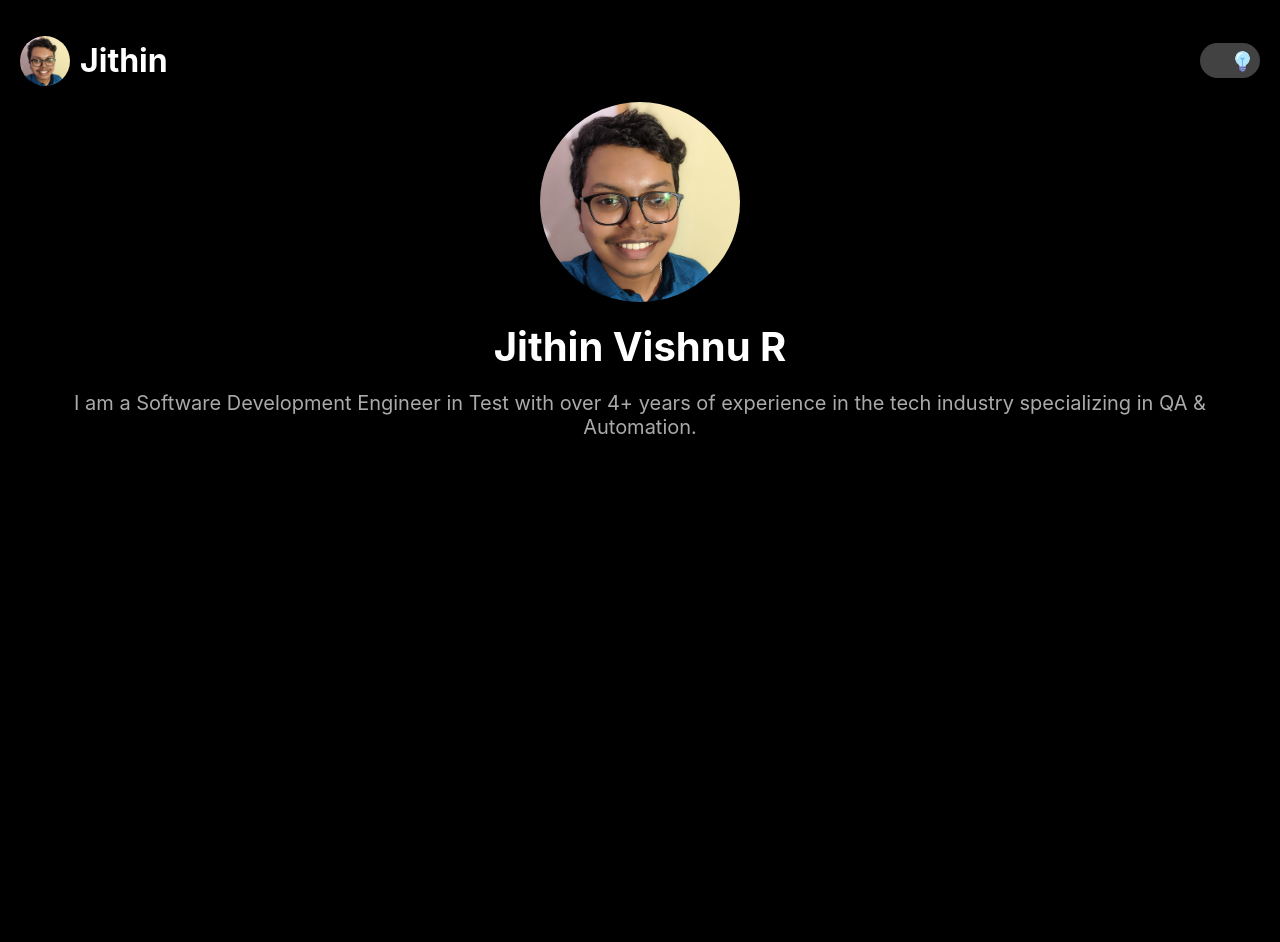
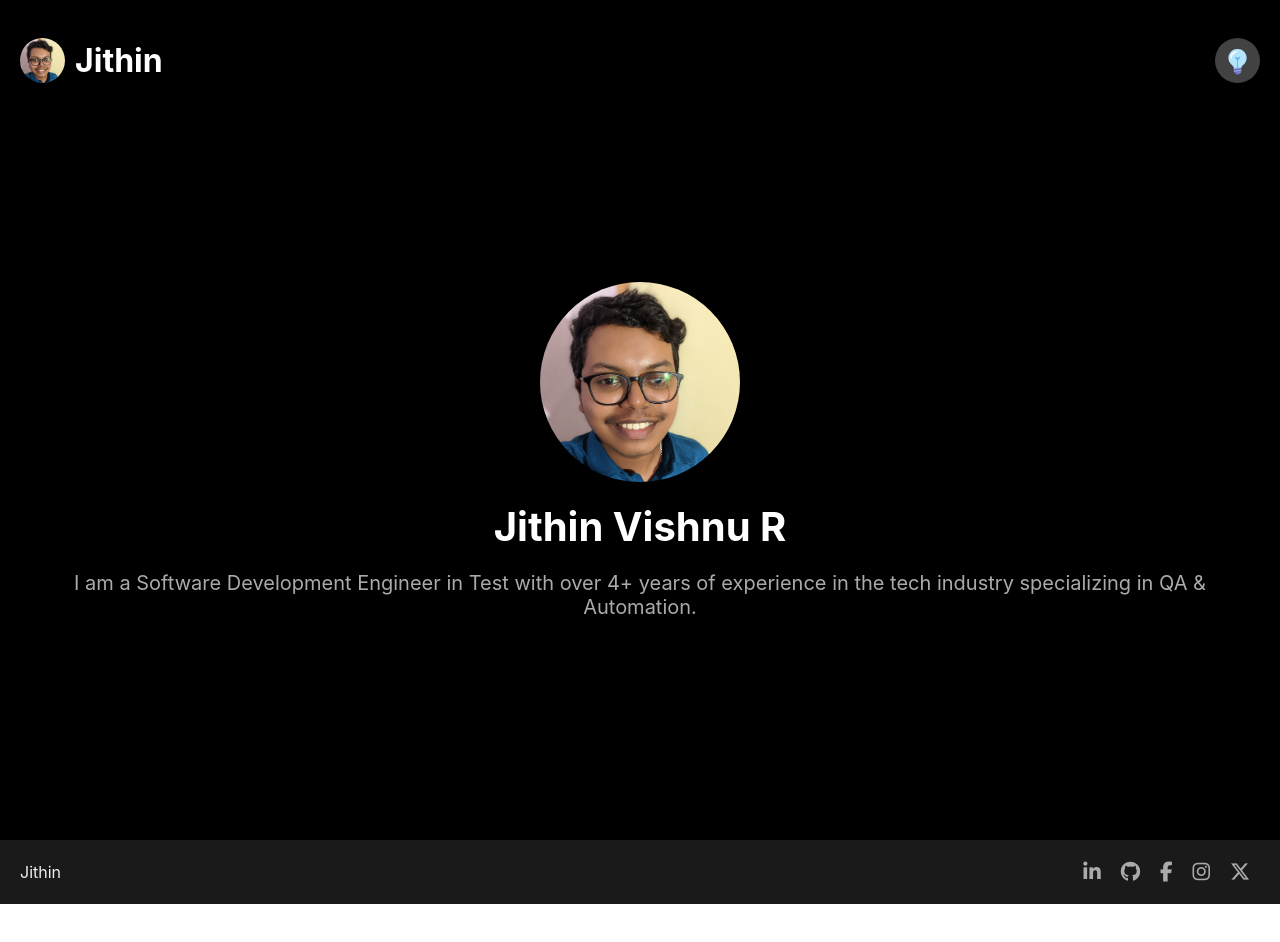
Before and after one commit to jvjithin/my-portfolio, a React (Create React App) app: page / in a window 1280 px wide. Shown: the top 942 px of the page. After the commit the page ends 904 px from the top, so only its background shows below. Built offline with nearby package versions, Linux system fonts and the light colour scheme.

Commit message:
code quality fixes

```diff
--- a/src/App.css
+++ b/src/App.css
@@ -27,8 +27,8 @@ header {
 }
 
 .profile-picture-small {
-  width: 50px;
-  height: 50px;
+  width: 45px;
+  height: 45px;
   border-radius: 50%;
 }
 
@@ -67,32 +67,34 @@ main p {
 
 .toggle-switch {
   position: relative;
-  width: 50px;
-  height: 25px;
+  width: 45px;
+  height: 45px;
   background: #d0cece;
+  border: none;
   border-radius: 50px;
   cursor: pointer;
   display: flex;
   align-items: center;
-  padding: 5px;
+  padding: 7px;
   transition: background .5s;
 }
 
 .toggle-knob {
-  width: 25px;
-  height: 25px;
+  width: 35px;
+  height: 35px;
   background-image: url('./assets/icons/on.png');
   background-size: contain;
   background-position: center;
+  background-repeat: no-repeat;
   border-radius: 50%;
-  transition: transform 0.3s;
+  /* transition: transform 0.3s; */
 }
 
 .toggle-knob.dark {
-  transform: translateX(25px);
   background-image: url('./assets/icons/off.png');
   background-size: contain;
   background-position: center;
+  background-repeat: no-repeat;
   border-radius: 50%;
 }
 
--- a/src/App.js
+++ b/src/App.js
@@ -15,9 +15,9 @@ const App = () => {
   const [footerOffset, setFooterOffset] = useState(0);
 
   const checkScrollTop = useCallback(() => {
-    if (!showScrollButton && window.pageYOffset > window.innerHeight) {
+    if (!showScrollButton && window.scrollY > window.innerHeight) {
       setShowScrollButton(true);
-    } else if (showScrollButton && window.pageYOffset <= window.innerHeight) {
+    } else if (showScrollButton && window.scrollY <= window.innerHeight) {
       setShowScrollButton(false);
     }
   }, [showScrollButton]);
@@ -36,7 +36,7 @@ const App = () => {
 
   const checkScrollTopAndFooter = useCallback(() => {
     const footerHeight = footerRef.current?.offsetHeight || 0;
-    const scrollPosition = window.pageYOffset;
+    const scrollPosition = window.scrollY;
     const windowHeight = window.innerHeight;
     const bodyHeight = document.body.offsetHeight;
 
@@ -69,12 +69,12 @@ const App = () => {
   return (
     <div className={isDarkMode ? 'dark-mode' : 'light-mode'}>
       <Helmet>
-        <meta http-equiv="Content-Security-Policy" content="default-src 'self'; script-src 'self' 'unsafe-inline'; style-src 'self' 'unsafe-inline' https://cdnjs.cloudflare.com; img-src 'self' data:; connect-src 'self'; font-src 'self' https://cdnjs.cloudflare.com; object-src 'none'; upgrade-insecure-requests;" />
-        <meta http-equiv="X-Content-Type-Options" content="nosniff" />
-        <meta http-equiv="Referrer-Policy" content="no-referrer-when-downgrade" />
-        <meta http-equiv="Strict-Transport-Security" content="max-age=31536000; includeSubDomains; preload" />
-        <meta http-equiv="X-Frame-Options" content="DENY" />
-        <meta http-equiv="X-XSS-Protection" content="1; mode=block" />
+        <meta httpEquiv="Content-Security-Policy" content="default-src 'self'; script-src 'self' 'unsafe-inline'; style-src 'self' 'unsafe-inline' https://cdnjs.cloudflare.com; img-src 'self' data:; connect-src 'self'; font-src 'self' https://cdnjs.cloudflare.com; object-src 'none'; upgrade-insecure-requests;" />
+        <meta httpEquiv="X-Content-Type-Options" content="nosniff" />
+        <meta httpEquiv="Referrer-Policy" content="no-referrer-when-downgrade" />
+        <meta httpEquiv="Strict-Transport-Security" content="max-age=31536000; includeSubDomains; preload" />
+        <meta httpEquiv="X-Frame-Options" content="DENY" />
+        <meta httpEquiv="X-XSS-Protection" content="1; mode=block" />
       </Helmet>
       <div className="container">
         <header>
@@ -82,9 +82,8 @@ const App = () => {
             <img src={profileImg} alt="Selfie of Jithin" className="profile-picture-small" />
             <h1>Jithin</h1>
           </div>
-          <div
+          <button
             className="toggle-switch"
-            role="button"
             tabIndex={0}
             title='Theme toggle'
             onClick={toggleDarkMode}
@@ -93,14 +92,13 @@ const App = () => {
             aria-label={isDarkMode ? "Toggle light mode" : "Toggle dark mode"}
           >
             <div className={`toggle-knob ${isDarkMode ? 'dark' : 'light'}`}></div>
-          </div>
+          </button>
         </header>
         <main className={isLoaded ? 'loaded' : ''}>
           <div className='main-content'>
             <img src={profileImg} alt="Selfie of Jithin" className="profile-picture-large" />
             <h2>Jithin Vishnu R</h2>
             <p>I am a Software Development Engineer in Test with over 4+ years of experience in the tech industry specializing in QA & Automation.</p>
-            {Array(50).fill().map((_, index) => <p key={index}></p>)}
           </div>
           {showScrollButton && (
             <button
```
